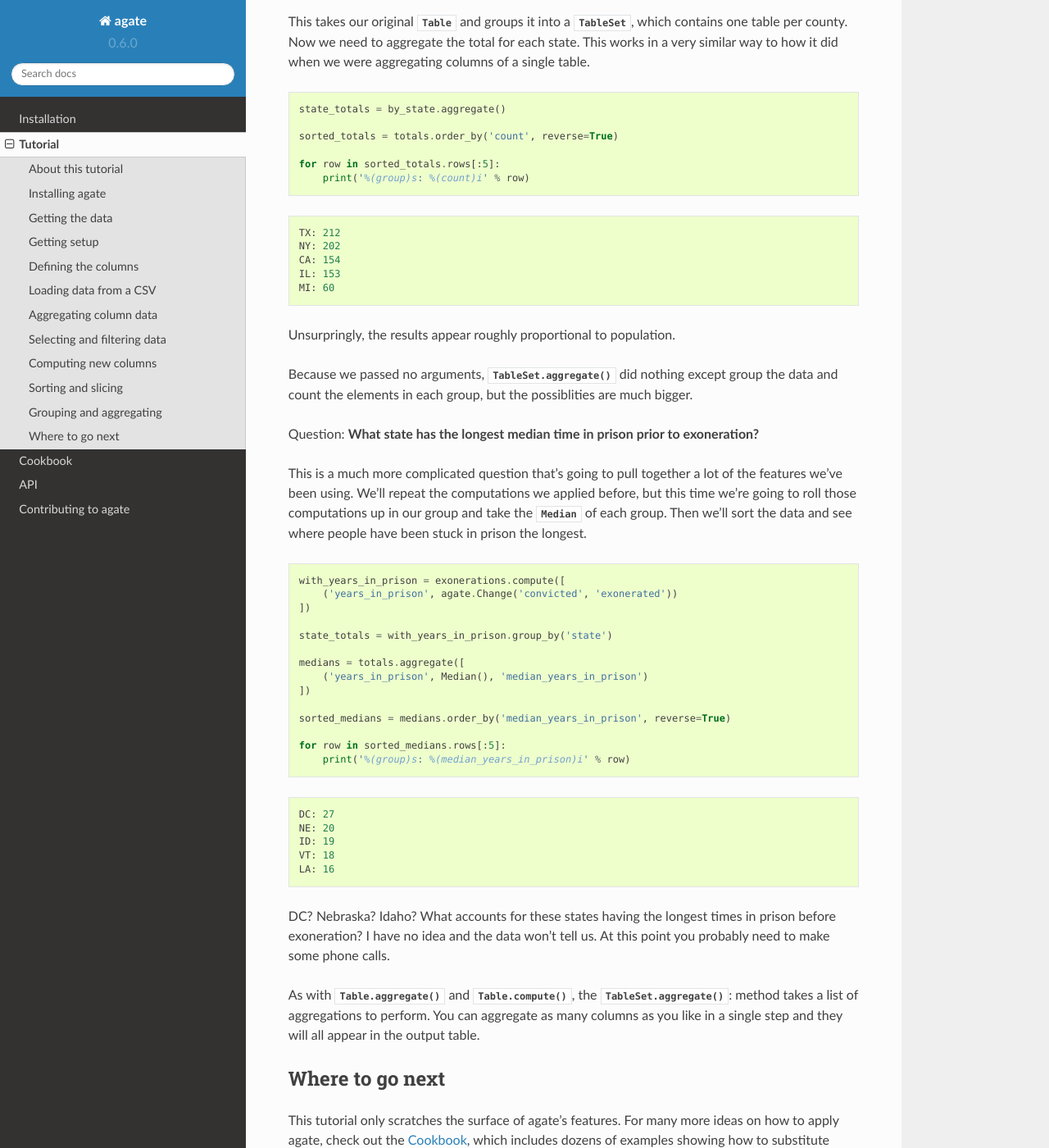
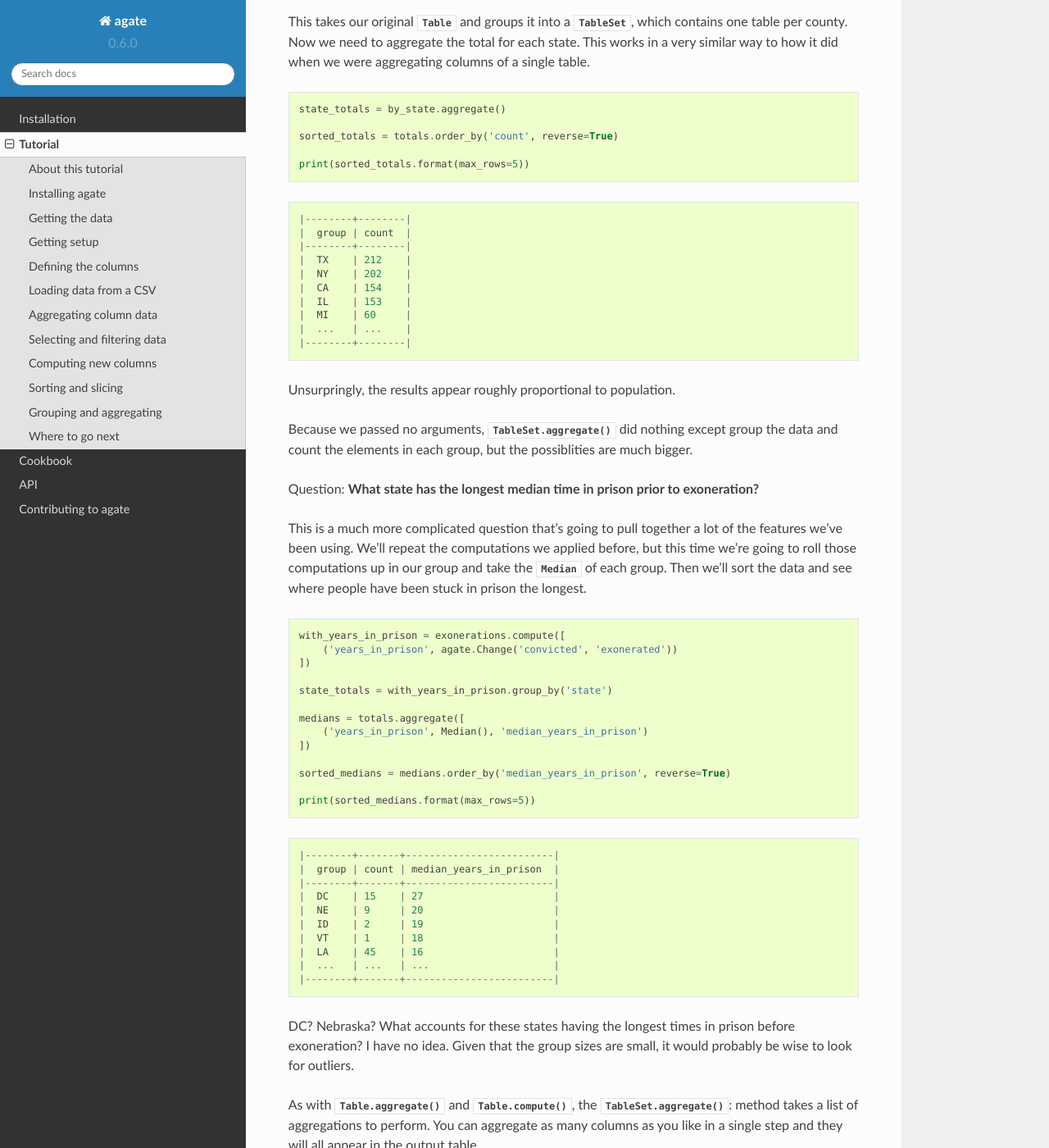
Before and after one commit to wireservice/agate, a Sphinx documentation site: the page built from docs/tutorial.rst, in a window 1280 px wide and 1400 px high, scrolled down 8030 px. Shown: the whole window at 82% size. Built offline with Sphinx 7.4.7 and the Read the Docs theme 2.0.0, drawn with Linux system fonts in a browser that asks for light colours.

Commit message:
Use Table.format more in tutorial.

```diff
--- a/docs/tutorial.rst
+++ b/docs/tutorial.rst
@@ -341,16 +341,20 @@ This takes our original :class:`.Table` and groups it into a :class:`.TableSet`,
 
     sorted_totals = totals.order_by('count', reverse=True)
 
-    for row in sorted_totals.rows[:5]:
-        print('%(group)s: %(count)i' % row)
+    print(sorted_totals.format(max_rows=5))
 
 ::
 
-    TX: 212
-    NY: 202
-    CA: 154
-    IL: 153
-    MI: 60
+    |--------+--------|
+    |  group | count  |
+    |--------+--------|
+    |  TX    | 212    |
+    |  NY    | 202    |
+    |  CA    | 154    |
+    |  IL    | 153    |
+    |  MI    | 60     |
+    |  ...   | ...    |
+    |--------+--------|
 
 Unsurpringly, the results appear roughly proportional to population.
 
@@ -374,18 +378,22 @@ This is a much more complicated question that's going to pull together a lot of
 
     sorted_medians = medians.order_by('median_years_in_prison', reverse=True)
 
-    for row in sorted_medians.rows[:5]:
-        print('%(group)s: %(median_years_in_prison)i' % row)
+    print(sorted_medians.format(max_rows=5))
 
 ::
 
-    DC: 27
-    NE: 20
-    ID: 19
-    VT: 18
-    LA: 16
+    |--------+-------+-------------------------|
+    |  group | count | median_years_in_prison  |
+    |--------+-------+-------------------------|
+    |  DC    | 15    | 27                      |
+    |  NE    | 9     | 20                      |
+    |  ID    | 2     | 19                      |
+    |  VT    | 1     | 18                      |
+    |  LA    | 45    | 16                      |
+    |  ...   | ...   | ...                     |
+    |--------+-------+-------------------------|
 
-DC? Nebraska? Idaho? What accounts for these states having the longest times in prison before exoneration? I have no idea and the data won't tell us. At this point you probably need to make some phone calls.
+DC? Nebraska? What accounts for these states having the longest times in prison before exoneration? I have no idea. Given that the group sizes are small, it would probably be wise to look for outliers.
 
 As with :meth:`.Table.aggregate` and :meth:`.Table.compute`, the :meth:`.TableSet.aggregate`: method takes a list of aggregations to perform. You can aggregate as many columns as you like in a single step and they will all appear in the output table.
 
```
Also changed, not shown: exonerations.py (+2 -5 lines).
